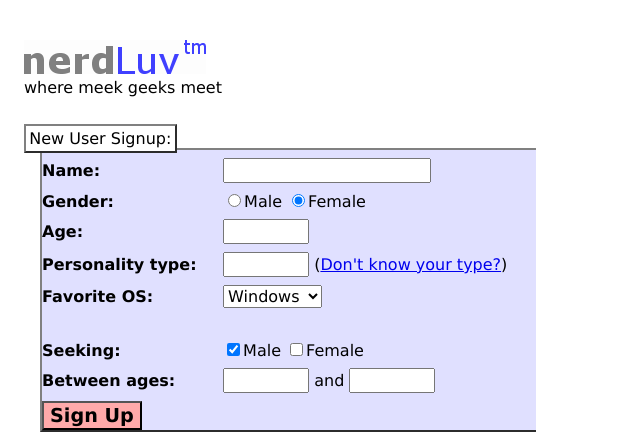
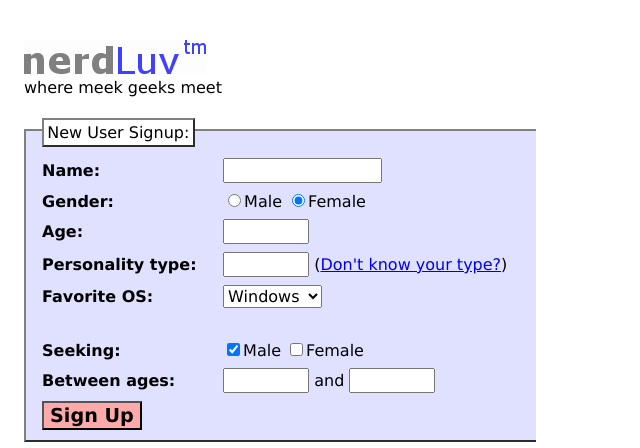
Before and after one commit to camouflage/Web2.0, a Python web app: template hw4/templates/index.html in a window 1280 px wide. Shown: the top 448 px of the page, without its empty margins (0-640 px from the left). Run offline with Jinja, Linux system fonts and the light colour scheme; the template is opened without the code that fills it, so the values that code supplies are empty.

Commit message:
finish signup page

```diff
--- a/hw4/static/nerdluv.css
+++ b/hw4/static/nerdluv.css
@@ -66,7 +66,6 @@ div {
 /* your additional styles go here */
 #form {
 	width: 32em;
-	margin-left: 1em;
 	background-color: #E0E0FF;
 	border: 2px gray outset;
 }
@@ -82,8 +81,19 @@ div {
 	width: 11em;
 }
 
+#form div {
+	margin-left: 1em;
+}
+
+#form span {
+	margin-left: 1em;
+	position: relative;
+	top: -0.5em;
+}
+
 input[type="submit"] {
 	background-color: #FFAAAA;
 	font-weight: bold;
 	font-size: 120%;
+	margin-bottom: 0.5em;
 }
--- a/hw4/templates/index.html
+++ b/hw4/templates/index.html
@@ -14,14 +14,13 @@
 				where meek geeks meet
 			</div>
 
+			<form action="/result" method="post" id="form">
 			<span id="formlabel">
-			New User Signup:
+				New User Signup:
 			</span>
-
-			<form action="/result" method="post" id="form">
 			<div>
 				<strong>Name:</strong>
-				<input type="text" name="name" maxlength="16">
+				<input type="text" name="name" size="14" maxlength="16">
 			</div>
 
 
```
